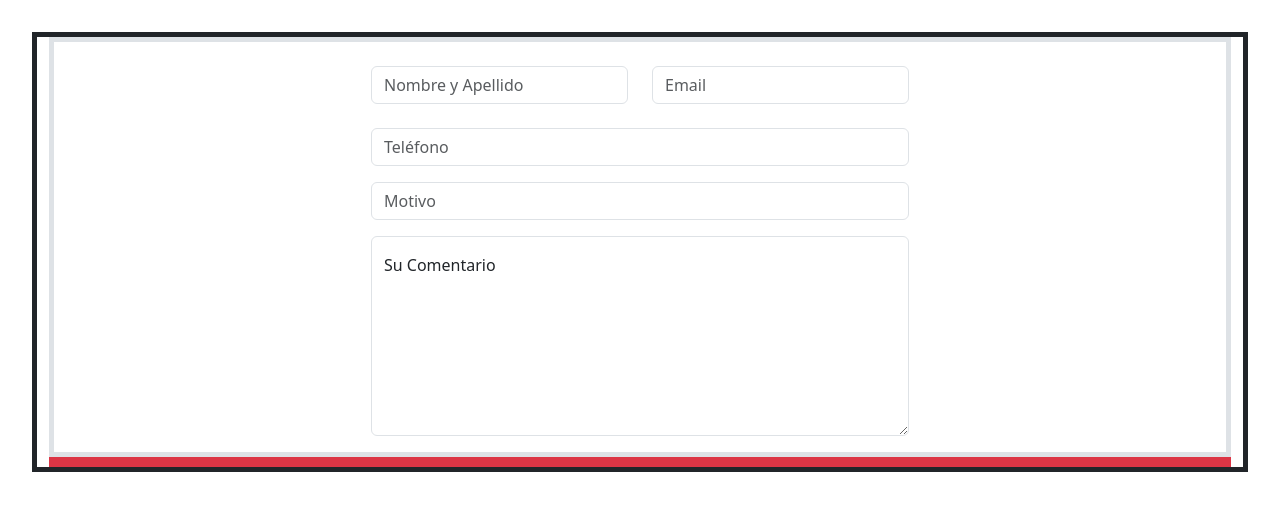
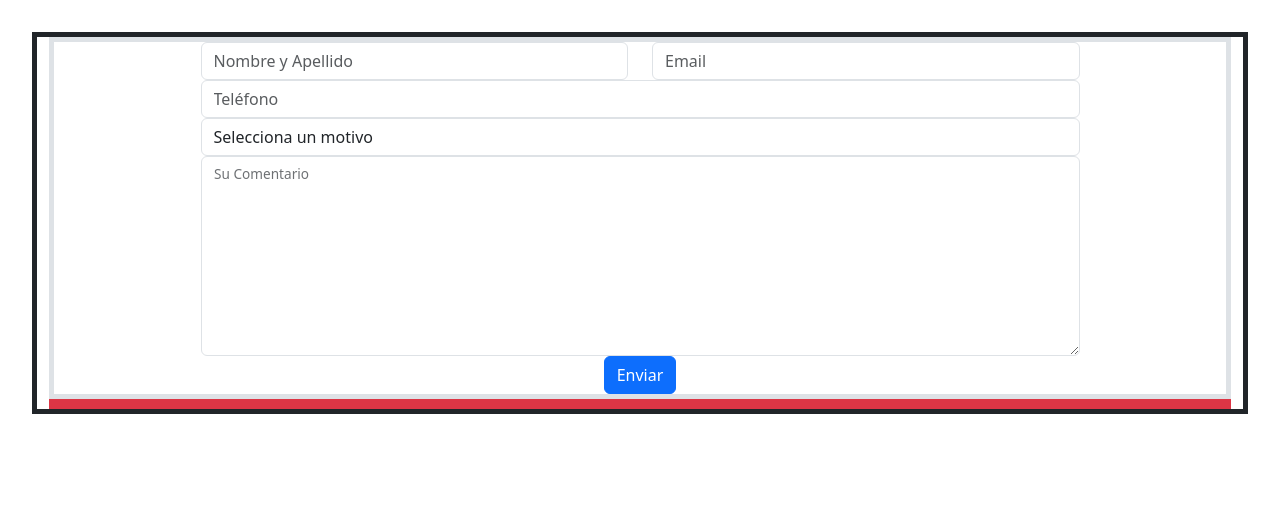
Before and after one commit to LFALVAREZ84/Frontend-SGH, a React (Vite) app: page /ContactoClientes in a window 1280 px wide. Shown: the top 510 px of the page. Built offline with nearby package versions, Linux system fonts and the light colour scheme.

Commit message:
hice mejoras en los estilos del form

```diff
--- a/src/Componentes/ContactoClientes/ContactoClientes.jsx
+++ b/src/Componentes/ContactoClientes/ContactoClientes.jsx
@@ -1,54 +1,50 @@
 import React from 'react';
-import { Form, InputGroup, FloatingLabel, Col, Row } from 'react-bootstrap';
-
+import { Form, InputGroup, FloatingLabel, Col, Row, Button } from 'react-bootstrap';
 
 const ContactoClientes = () => {
-  return (<>
+  return (
     <div className='d-flex justify-content-center'>
-      <Form>
-        <Form.Group className="mb-3" controlId="exampleForm.ControlInput1">
-          <Form>
-            <br />
+      <Form className='w-75'>
         <Row>
-              <Col>
-                <Form.Control placeholder="Nombre y Apellido" rows={6} />
+          <Col md={6}>
+            <Form.Group controlId="nombreApellido">
+              <Form.Control type="text" placeholder="Nombre y Apellido" />
+            </Form.Group>
           </Col>
-              <Col>
-                <Form.Control placeholder="Email" rows={6} />
+          <Col md={6}>
+            <Form.Group controlId="email">
+              <Form.Control type="email" placeholder="Email" />
+            </Form.Group>
           </Col>
         </Row>
-            <br />
 
-            <Form.Group className="mb-3" controlId="Teléfono">
-
-              <Form.Control placeholder="Teléfono" />
+        <Form.Group controlId="telefono">
+          <Form.Control type="tel" placeholder="Teléfono" />
         </Form.Group>
 
-            <Form.Group className="mb-3" controlId="Motivo">
-
-              <Form.Control placeholder="Motivo" />
-            </Form.Group>
-            <FloatingLabel controlId="floatingTextarea2" label="Su Comentario">
-        <Form.Control
-          as="textarea"
-          placeholder="Leave a comment here"
-          style={{ height: '200px' }}
-        />
-      </FloatingLabel>
-
-          </Form>
-
-
+        <Form.Group controlId="motivo">
+          <Form.Control as="select" placeholder="Motivo">
+            <option value="" disabled selected>Selecciona un motivo</option>
+            <option value="consulta">Consulta</option>
+            <option value="reserva">Reserva</option>
+            <option value="queja">Queja</option>
+          </Form.Control>
         </Form.Group>
 
+        <Form.Group controlId="comentario">
+          <FloatingLabel controlId="floatingTextarea2" label="Su Comentario">
+            <Form.Control as="textarea" style={{ height: '200px' }} />
+          </FloatingLabel>
+        </Form.Group>
 
+        <div className='text-center'>
+          <Button variant="primary" type="submit">
+            Enviar
+          </Button>
+        </div>
       </Form>
     </div>
-
-
-  </>
-
-  )
+  );
 };
 
 export default ContactoClientes;
```
Lines whose indentation alone changed are shown as unchanged.
